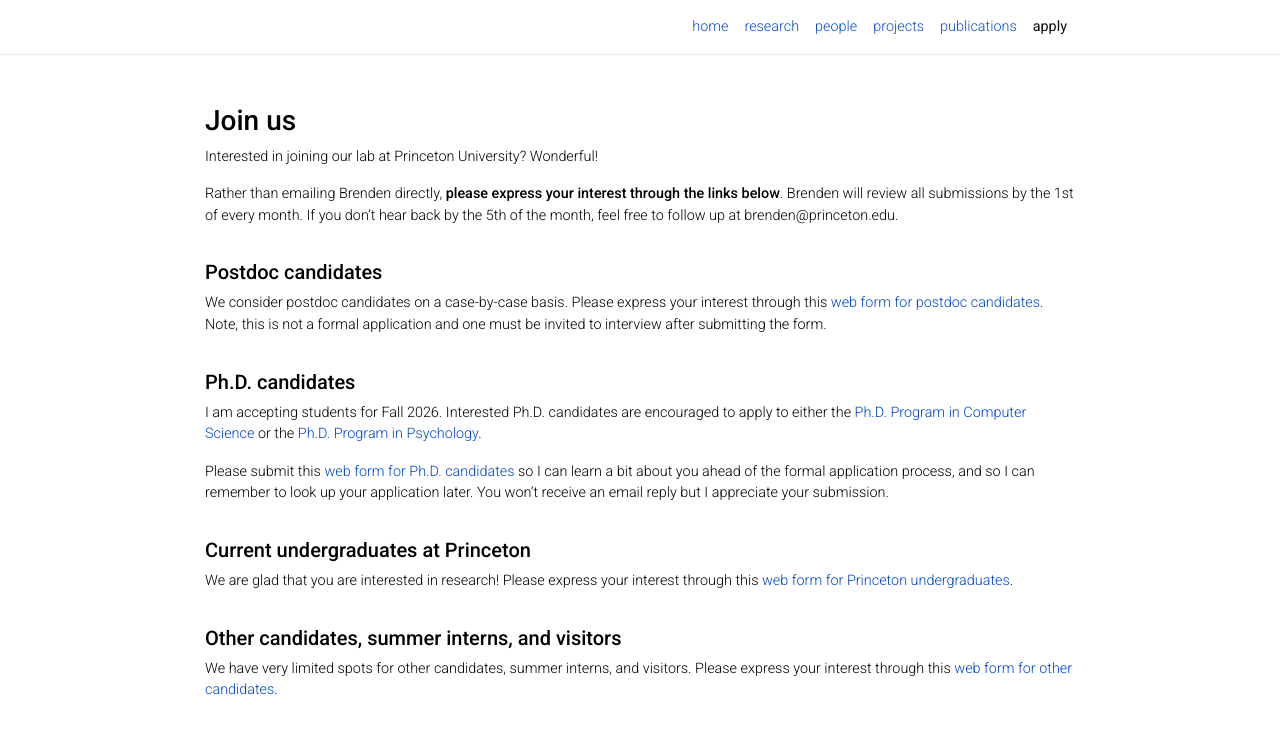
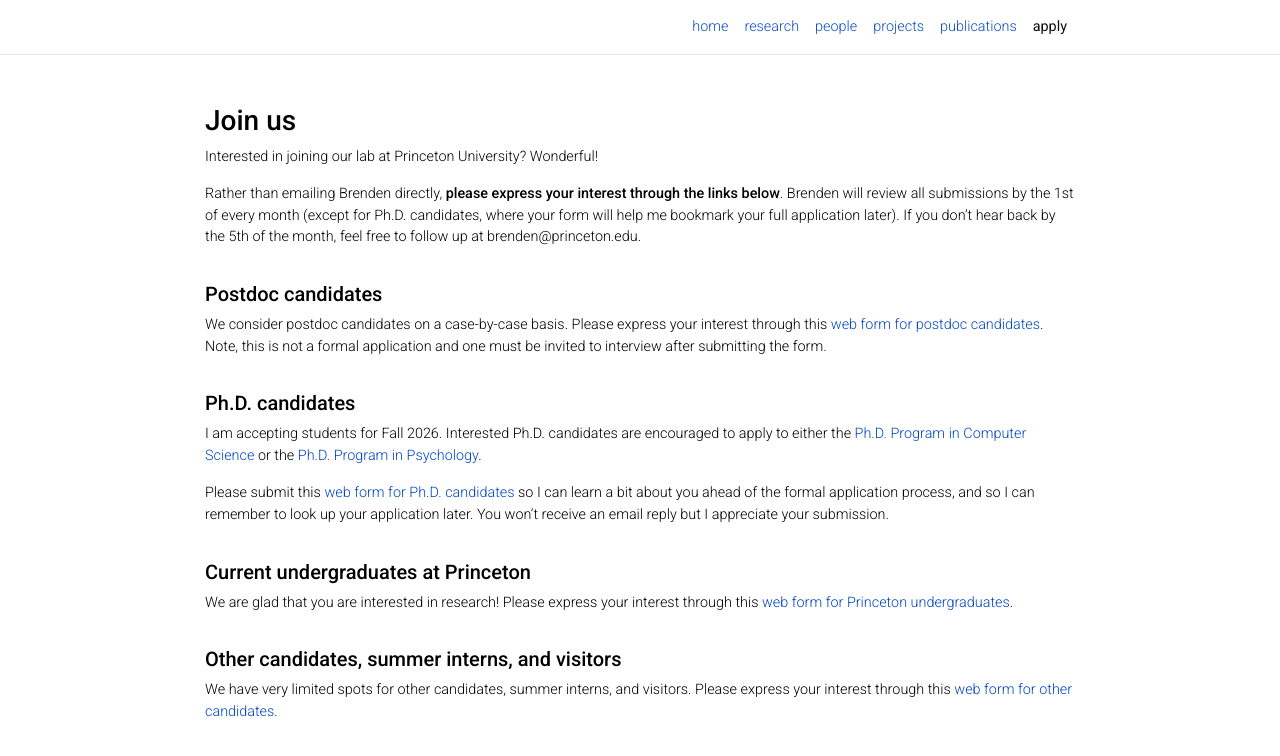
Before and after one commit to lake-lab/lake-lab.github.io, a Jekyll site: the page built from _pages/apply.md, in a window 1280 px wide. Shown: the top 756 px of the page. Built offline with Jekyll 4.4.1, drawn with Linux system fonts in a browser that asks for light colours; nearby versions of some CDN libraries; comment, search, counter and statistics services are not loaded; a style sheet for code colours, icons or effects is not loaded.

Commit message:
wording on applying

```diff
--- a/_pages/apply.md
+++ b/_pages/apply.md
@@ -9,7 +9,7 @@
 
 Interested in joining our lab at Princeton University? Wonderful!
 
-Rather than emailing Brenden directly, __please express your interest through the links below__. Brenden will review all submissions by the 1st of every month. If you don't hear back by the 5th of the month, feel free to follow up at brenden@princeton.edu.
+Rather than emailing Brenden directly, __please express your interest through the links below__. Brenden will review all submissions by the 1st of every month (except for Ph.D. candidates, where your form will help me bookmark your full application later). If you don't hear back by the 5th of the month, feel free to follow up at brenden@princeton.edu.
 
 <hr class='invis'>
 ##### __Postdoc candidates__
```
